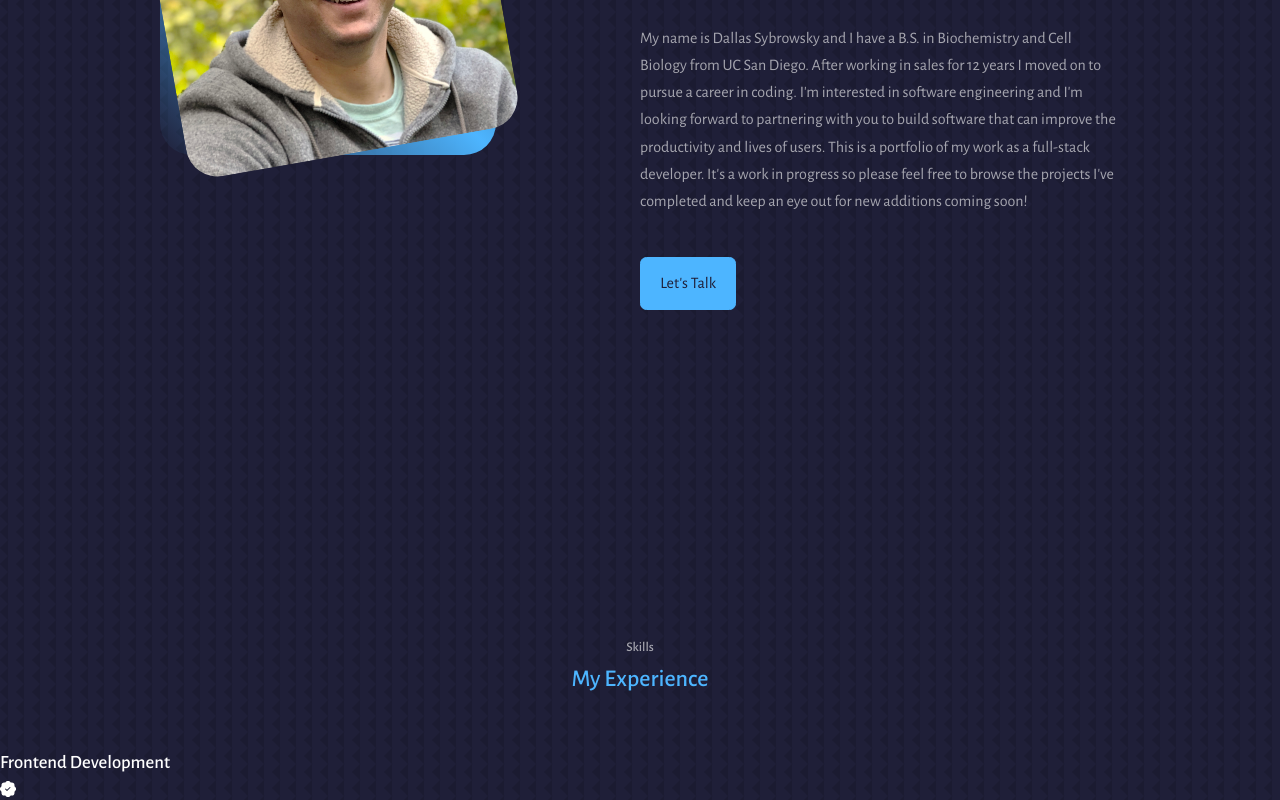
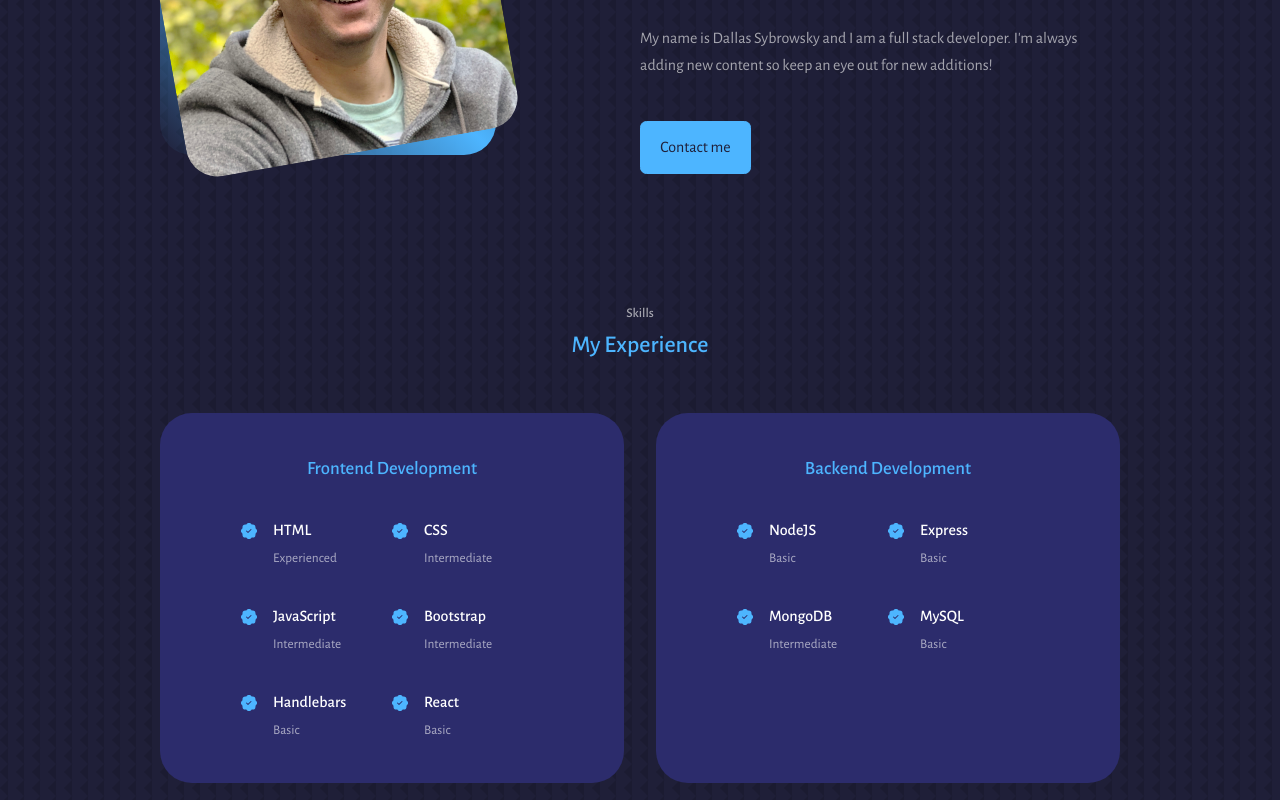
Before and after one commit to DallasSybrowsky/ReactPortfolio, a React (Create React App) app: page / in a window 1280 px wide. Shown: the part 1220-2020 px from the top of the page. Built offline with nearby package versions, Linux system fonts and the light colour scheme.

Commit message:
Updated experience section

```diff
--- a/src/components/about/About.jsx
+++ b/src/components/about/About.jsx
@@ -37,9 +37,9 @@ const About = () => {
           </article>
         </div>
         <p>
-        My name is Dallas Sybrowsky and I have a B.S. in Biochemistry and Cell Biology from UC San Diego. After working in sales for 12 years I moved on to pursue a career in coding. I'm interested in software engineering and I'm looking forward to partnering with you to build software that can improve the productivity and lives of users. This is a portfolio of my work as a full-stack developer. It's a work in progress so please feel free to browse the projects I've completed and keep an eye out for new additions coming soon!
+        My name is Dallas Sybrowsky and I am a full stack developer. I'm always adding new content so keep an eye out for new additions!
         </p>
-        <a href="#contact" className="btn btn-primary">Let's Talk</a>
+        <a href="#contact" className="btn btn-primary">Contact me</a>
       </div>
     </div>
   </section>
--- a/src/components/contact/Contact.jsx
+++ b/src/components/contact/Contact.jsx
@@ -2,9 +2,7 @@ import React from "react";
 import "./contact.css";
 
 const Contact = () => {
-  return (
-  <section id="contact">Contact</section>
-  )
+  return <section id="contact">Contact</section>;
 };
 
 export default Contact;
--- a/src/components/experience/Experience.jsx
+++ b/src/components/experience/Experience.jsx
@@ -7,38 +7,40 @@ const Experience = () => {
     <section id="experience">
       <h5>Skills</h5>
       <h2>My Experience</h2>
+    <div className="container experience__container">
       <div className="experience__frontend">
         <h3>Frontend Development</h3>
         <div className="experience__content">
           <article className="experience__details">
-            <BsPatchCheckFill />
-            <h4>HTML</h4>
+            <BsPatchCheckFill className="experience__details-icon" />
+            <div><h4>HTML</h4>
             <small className="text-light">Experienced</small>
+            </div>
           </article>
           <article className="experience__details">
-            <BsPatchCheckFill />
-            <h4>CSS</h4>
-            <small className="text-light">Intermediate</small>
+            <BsPatchCheckFill className="experience__details-icon" />
+            <div><h4>CSS</h4>
+            <small className="text-light">Intermediate</small></div>
           </article>
           <article className="experience__details">
-            <BsPatchCheckFill />
-            <h4>JavaScript</h4>
-            <small className="text-light">Intermediate</small>
+            <BsPatchCheckFill className="experience__details-icon" />
+            <div><h4>JavaScript</h4>
+            <small className="text-light">Intermediate</small></div>
           </article>
           <article className="experience__details">
-            <BsPatchCheckFill />
-            <h4>Bootstrap</h4>
-            <small className="text-light">Intermediate</small>
+            <BsPatchCheckFill className="experience__details-icon" />
+            <div><h4>Bootstrap</h4>
+            <small className="text-light">Intermediate</small></div>
           </article>
           <article className="experience__details">
-            <BsPatchCheckFill />
-            <h4>Handlebars</h4>
-            <small className="text-light">Basic</small>
+            <BsPatchCheckFill className="experience__details-icon" />
+            <div><h4>Handlebars</h4>
+            <small className="text-light">Basic</small></div>
           </article>
           <article className="experience__details">
-            <BsPatchCheckFill />
-            <h4>React</h4>
-            <small className="text-light">Basic</small>
+            <BsPatchCheckFill className="experience__details-icon" />
+            <div><h4>React</h4>
+            <small className="text-light">Basic</small></div>
           </article>
         </div>
       </div>
@@ -46,26 +48,27 @@ const Experience = () => {
       <h3>Backend Development</h3>
         <div className="experience__content">
           <article className="experience__details">
-            <BsPatchCheckFill />
-            <h4>NodeJS</h4>
-            <small className="text-light">Basic</small>
+            <BsPatchCheckFill className="experience__details-icon" />
+            <div><h4>NodeJS</h4>
+            <small className="text-light">Basic</small></div>
           </article>
           <article className="experience__details">
-            <BsPatchCheckFill />
-            <h4>Express</h4>
-            <small className="text-light">Basic</small>
+            <BsPatchCheckFill className="experience__details-icon" />
+            <div><h4>Express</h4>
+            <small className="text-light">Basic</small></div>
           </article>
           <article className="experience__details">
-            <BsPatchCheckFill />
-            <h4>MongoDB</h4>
-            <small className="text-light">Intermediate</small>
+            <BsPatchCheckFill className="experience__details-icon" />
+            <div><h4>MongoDB</h4>
+            <small className="text-light">Intermediate</small></div>
           </article>
           <article className="experience__details">
-            <BsPatchCheckFill />
-            <h4>MySQL</h4>
-            <small className="text-light">Basic</small>
+            <BsPatchCheckFill className="experience__details-icon" />
+            <div><h4>MySQL</h4>
+            <small className="text-light">Basic</small></div>
           </article>
         </div>
+      </div>
       </div>
     </section>
   );
--- a/src/components/experience/experience.css
+++ b/src/components/experience/experience.css
@@ -9,6 +9,7 @@
   padding: 2.4rem 5rem;
   border-radius: 2rem;
   border: 1px solid transparent;
+  transition: var(--transition);
 }
 
 .experience__container > div:hover {
@@ -16,3 +17,53 @@
   border-color: var(--color-primary-variant);
   cursor: default;
 }
+
+.experience__container > div h3 {
+  text-align: center;
+  margin-bottom: 2rem;
+  color: var(--color-primary);
+}
+
+.experience__content {
+  display: grid;
+  grid-template-columns: 1fr 1fr;
+  row-gap: 2rem;
+}
+
+.experience__details {
+  display: flex;
+  gap: 1rem;
+}
+
+.experience__details-icon {
+  margin-top: 6px;
+  color: var(--color-primary);
+}
+
+/* =========== MEDIA QUERIES (MEDIUM) =========== */
+@media screen and (max-width: 1024px) {
+  .experience__container {
+    grid-template-columns: 1fr;
+  }
+
+  .experience__container > div {
+    width: 80%;
+    padding: 2rem;
+    margin: 0 auto;
+  }
+
+  .experience__content {
+    padding: 1rem;
+  }
+}
+
+/* =========== MEDIA QUERIES (SMALL) =========== */
+@media screen and (max-width: 600px) {
+    .experience__container {
+        gap: 1rem;
+    }
+    .experience__container > div {
+        width: 100%;
+        padding: 2rem 1rem;
+    }
+}
--- a/src/components/header/CTA.jsx
+++ b/src/components/header/CTA.jsx
@@ -1,13 +1,17 @@
-import React from 'react';
-import resume from '../../assets/DSybrowskyResume.pdf'
+import React from "react";
+import resume from "../../assets/DSybrowskyResume.pdf";
 
 const CTA = () => {
   return (
-    <div className='cta'>
-        <a href={resume} download className="btn">Download Resume</a>
-        <a href="#contact"className="btn btn-primary">Let's Talk</a>
+    <div className="cta">
+      <a href={resume} download className="btn">
+        Download Resume
+      </a>
+      <a href="#contact" className="btn btn-primary">
+        Contact me
+      </a>
     </div>
-  )
-}
+  );
+};
 
-export default CTA
+export default CTA;
--- a/src/index.css
+++ b/src/index.css
@@ -61,7 +61,6 @@ h1 {
 
 section {
   margin-top: 8rem;
-  height: 100vh;
 }
 
 section > h2,
```
Lines whose indentation alone changed are shown as unchanged.
